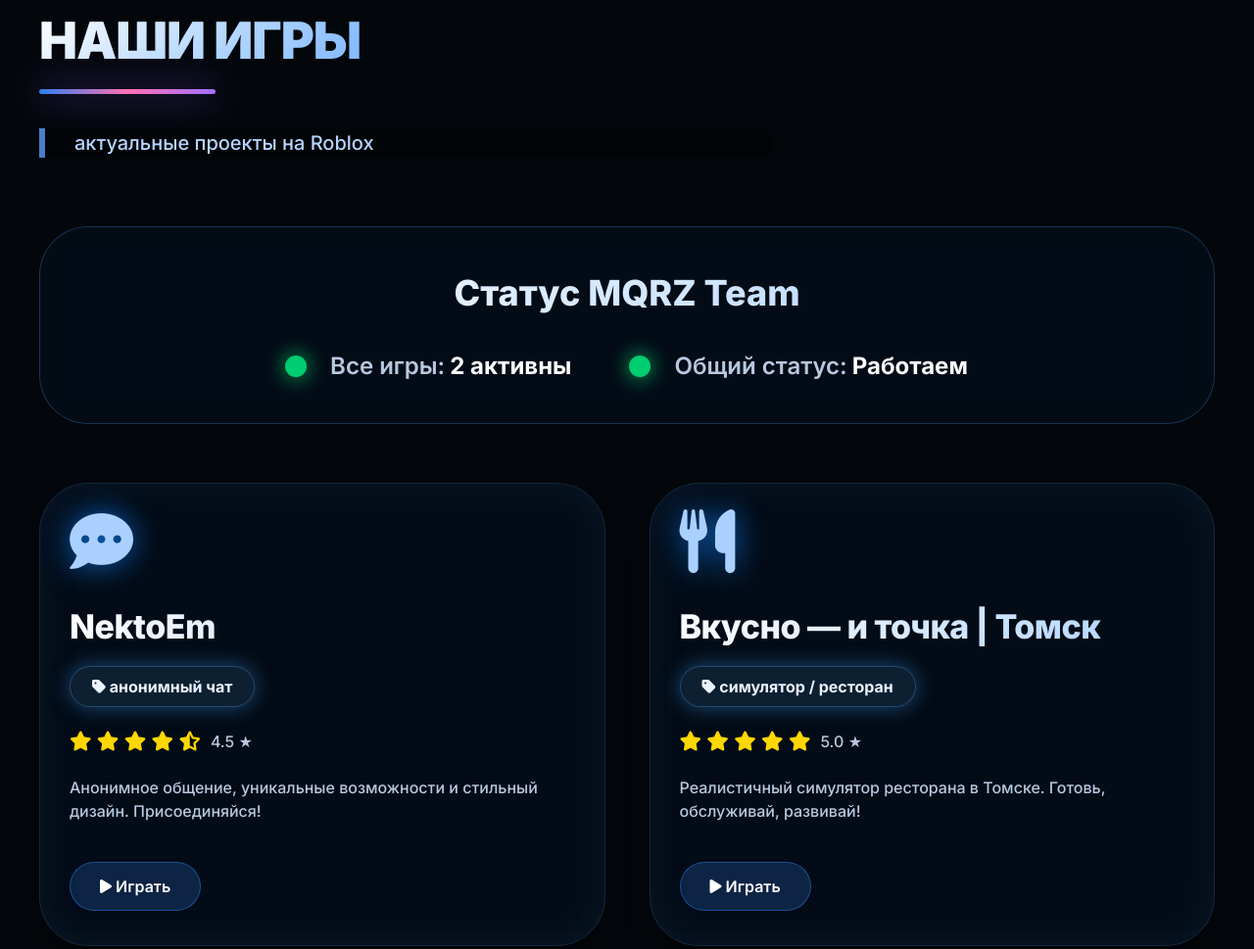
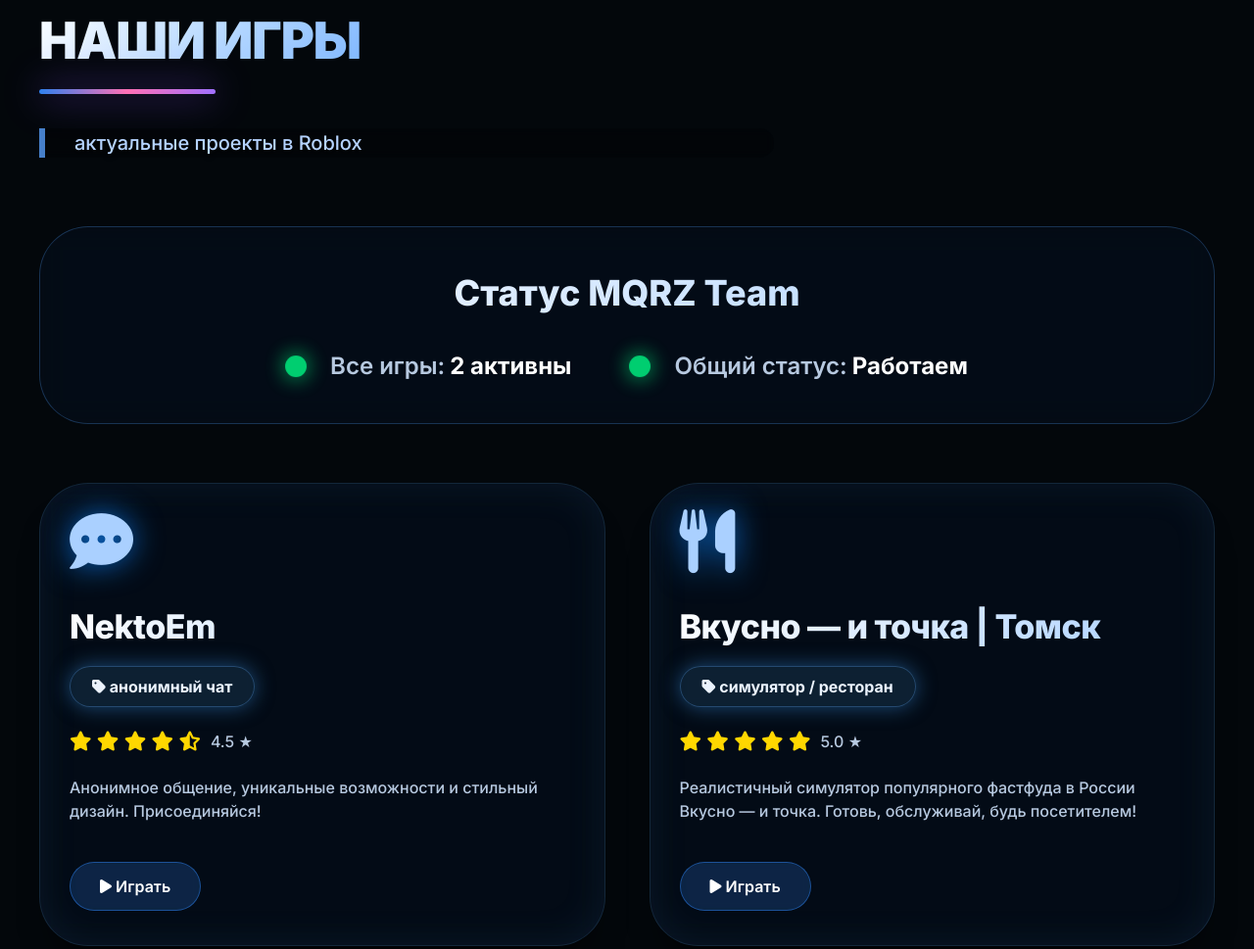
Before and after one commit to mqrzz/mqrz, a plain HTML site: page index.html in a window 1280 px wide. Shown: the part 934-1903 px from the top of the page at 98% size. Drawn offline with Linux system fonts and the light colour scheme.

Commit message:
Update index.html

```diff
--- a/index.html
+++ b/index.html
@@ -1427,7 +1427,7 @@
   <section class="hero">
     <div class="container hero-flex">
       <div class="hero-info">
-        <span class="hero-badge"><i class="fas fa-bolt"></i> roblox studio</span>
+        <span class="hero-badge"><i class="fas fa-bolt"></i> mqrz team</span>
         <h2 data-ru="create · build · dominate" data-en="create · build · dominate">create · build ·<br>dominate</h2>
         <p data-ru="MQRZ Team — команда разработчиков, создающая игры в Roblox." data-en="MQRZ Team — a team of developers creating games on Roblox.">MQRZ Team — команда разработчиков, создающая игры в Roblox.</p>
         <div class="btn-group">
@@ -1445,7 +1445,7 @@
   <section id="games">
     <div class="container">
       <h2 class="section-title" data-ru="наши игры" data-en="our games">наши игры</h2>
-      <div class="section-sub" data-ru="актуальные проекты на Roblox" data-en="current projects on Roblox">актуальные проекты на Roblox</div>
+      <div class="section-sub" data-ru="актуальные проекты в Roblox" data-en="current projects on Roblox">актуальные проекты в Roblox</div>
 
       <div class="status-section">
         <h3 class="status-title" data-ru="Статус MQRZ Team" data-en="MQRZ Team Status">Статус MQRZ Team</h3>
@@ -1494,7 +1494,7 @@
             </div>
             <span class="rating-number">5.0 ★</span>
           </div>
-          <p class="game-desc" data-ru="Реалистичный симулятор ресторана в Томске. Готовь, обслуживай, развивай!" data-en="Realistic restaurant simulator in Tomsk. Cook, serve, develop!">Реалистичный симулятор ресторана в Томске. Готовь, обслуживай, развивай!</p>
+          <p class="game-desc" data-ru="Реалистичный симулятор популярного фастфуда в России Вкусно — и точка. Готовь, обслуживай, будь посетителем!" data-en="A realistic simulator of popular fast food in Russia is Vkusno — i tochka. Cook, serve, be a customer!">Реалистичный симулятор популярного фастфуда в России Вкусно — и точка. Готовь, обслуживай, будь посетителем!</p>
           <a href="https://www.roblox.com/games/106492845069834/" target="_blank" class="game-btn"><i class="fas fa-play"></i> <span data-ru="Играть" data-en="Play">Играть</span></a>
         </div>
       </div>
```
